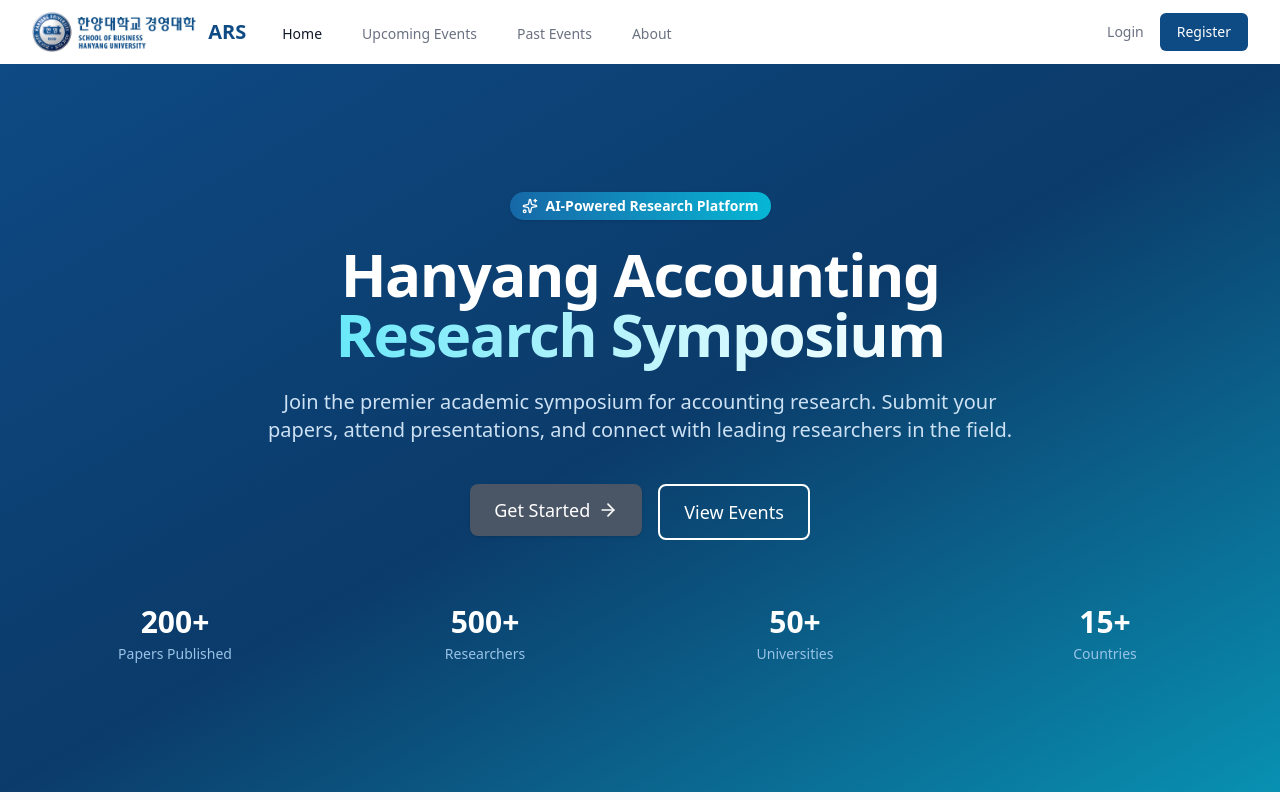
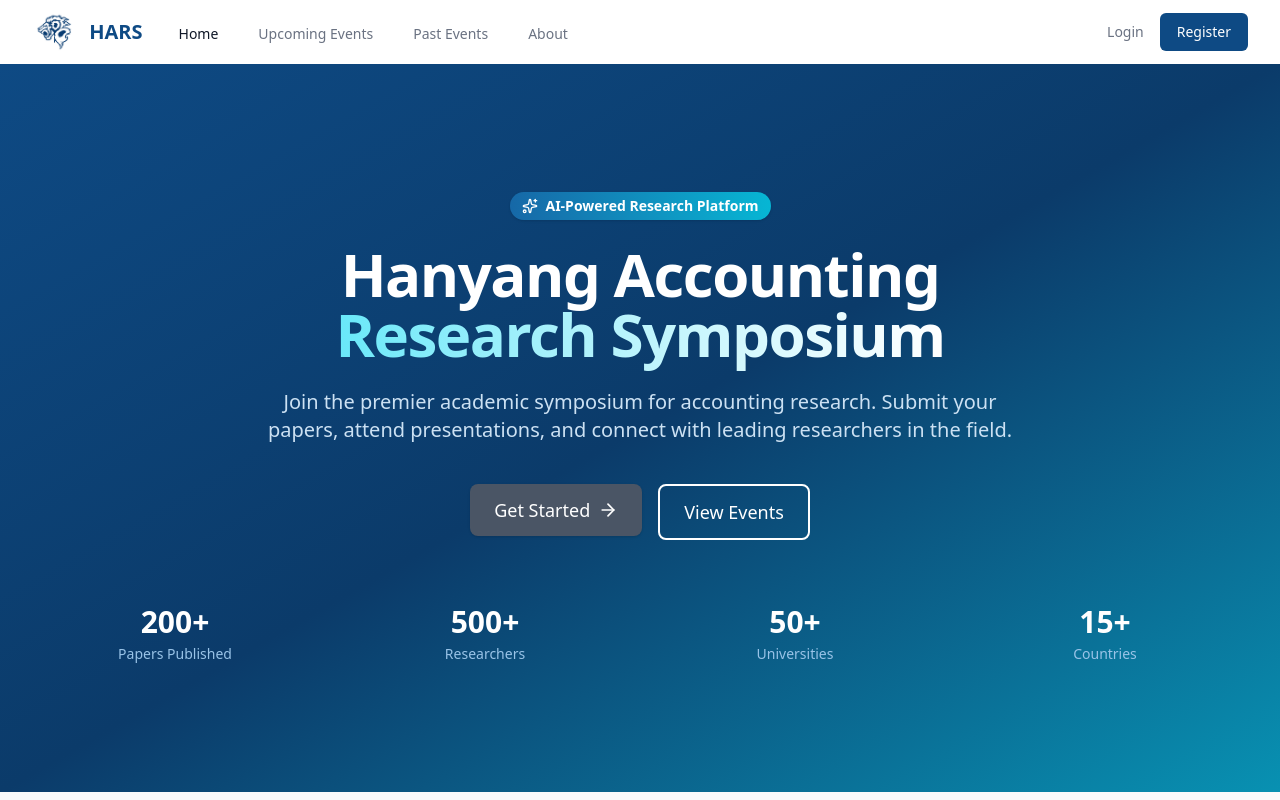
Before and after one commit to henryhjna/hars-web, a React (Vite) app in the folder client/: page / in a window 1280 px wide. Shown: the top 800 px of the page. Built offline with nearby package versions, Linux system fonts and the light colour scheme.

Commit message:
Update logo and branding from ARS to HARS
- Changed logo from 경영대학_국영문2.jpg to 2023-1.png
- Updated text from ARS to HARS in both Layout and AdminLayout
- Consistent branding across all pages

```diff
--- a/client/src/components/AdminLayout.tsx
+++ b/client/src/components/AdminLayout.tsx
@@ -39,12 +39,12 @@
             <div className="flex items-center">
               <Link to="/" className="flex items-center gap-3">
                 <img
-                  src="/images/경영대학_국영문2.jpg"
+                  src="/images/2023-1.png"
                   alt="Hanyang University School of Business"
                   className="h-10"
                 />
                 <span className="text-xl font-bold text-primary-600 hidden sm:inline">
-                  ARS
+                  HARS
                 </span>
               </Link>
               <span className="ml-4 px-3 py-1 bg-primary-100 text-primary-800 text-xs font-semibold rounded-full">
--- a/client/src/components/Layout.tsx
+++ b/client/src/components/Layout.tsx
@@ -24,12 +24,12 @@
             <div className="flex">
               <Link to="/" className="flex items-center gap-3">
                 <img
-                  src="/images/경영대학_국영문2.jpg"
+                  src="/images/2023-1.png"
                   alt="Hanyang University School of Business"
                   className="h-10"
                 />
                 <span className="text-xl font-bold text-primary-600 hidden sm:inline">
-                  ARS
+                  HARS
                 </span>
               </Link>
               <div className="hidden sm:ml-8 sm:flex sm:space-x-8">
```
